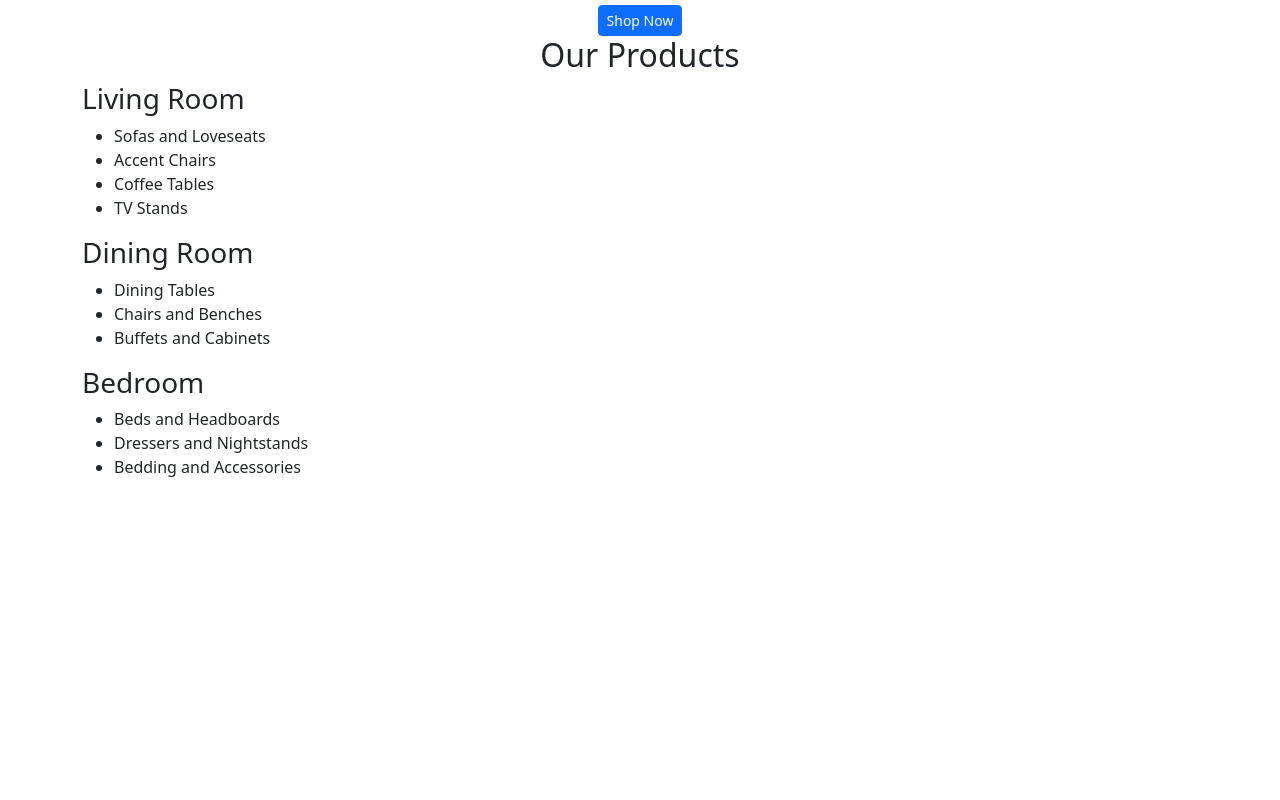
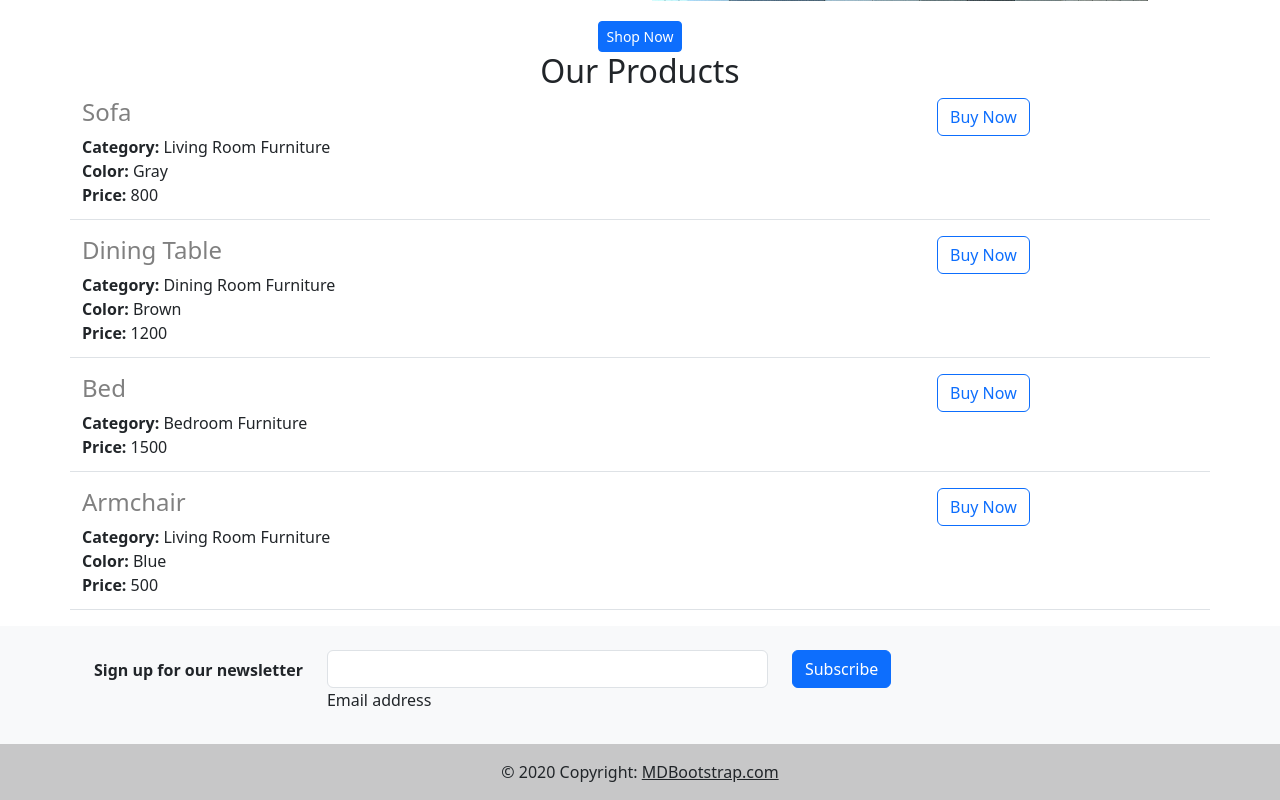
Before and after one commit to salmanakhtar57/Furniture-Website, a Flask app: page / in a window 1280 px wide. Shown: the part 426-1226 px from the top of the page. Before the commit the page ends 903 px from the top, so only its background shows below. Run offline with Flask 2, Linux system fonts and the light colour scheme.

Commit message:
created products list, render with HTML and improve the front page of the website.

```diff
--- a/app.py
+++ b/app.py
@@ -1,11 +1,46 @@
-from flask import Flask, render_template
+from flask import Flask, render_template, jsonify
 
 app = Flask(__name__)
 
+PRODUCTS = [
+  {
+    'id': 1,
+    'item': 'Sofa',
+    'category': 'Living Room Furniture',
+    'color': 'Gray',
+    'price': '800'
+  },
+  {
+    'id': 2,
+    'item': 'Dining Table',
+    'category': 'Dining Room Furniture',
+    'color': 'Brown',
+    'price': '1200'
+  },
+  {
+    'id': 3,
+    'item': 'Bed',
+    'category': 'Bedroom Furniture',
+    'price': '1500'
+  },
+  {
+    'id': 4,
+    'item': 'Armchair',
+    'category': 'Living Room Furniture',
+    'color': 'Blue',
+    'price': '500'
+  },
+]
+
 
 @app.route("/")
-def index():
-  return render_template('home.html')
+def hello_modern():
+  return render_template('home.html', products=PRODUCTS, company_name="Modern")
+
+
+@app.route("/products")
+def list_products():
+  return jsonify(PRODUCTS)
 
 
 if __name__ == "__main__":
--- /dev/null
+++ b/templates/footer.html
@@ -0,0 +1,45 @@
+<footer class="bg-light text-center text-lg-start">
+  <!-- Grid container -->
+  <div class="container p-4 pb-0">
+    <form action="">
+      <!--Grid row-->
+      <div class="row">
+        <!--Grid column-->
+        <div class="col-auto mb-4 mb-md-0">
+          <p class="pt-2">
+            <strong>Sign up for our newsletter</strong>
+          </p>
+        </div>
+        <!--Grid column-->
+
+        <!--Grid column-->
+        <div class="col-md-5 col-12 mb-4 mb-md-0">
+          <!-- Email input -->
+          <div class="form-outline mb-4">
+            <input type="email" id="form5Example25" class="form-control" />
+            <label class="form-label" for="form5Example25">Email address</label>
+          </div>
+        </div>
+        <!--Grid column-->
+
+        <!--Grid column-->
+        <div class="col-auto mb-4 mb-md-0">
+          <!-- Submit button -->
+          <button type="submit" class="btn btn-primary mb-4">
+            Subscribe
+          </button>
+        </div>
+        <!--Grid column-->
+      </div>
+      <!--Grid row-->
+    </form>
+  </div>
+  <!-- Grid container -->
+
+  <!-- Copyright -->
+  <div class="text-center p-3" style="background-color: rgba(0, 0, 0, 0.2);">
+    © 2020 Copyright:
+    <a class="text-dark" href="https://mdbootstrap.com/">MDBootstrap.com</a>
+  </div>
+  <!-- Copyright -->
+</footer>
--- a/templates/home.html
+++ b/templates/home.html
@@ -4,15 +4,16 @@
     <meta charset="UTF-8">
     <meta http-equiv="X-UA-Compatible" content="IE=edge">
     <meta name="viewport" content="width=device-width, initial-scale=1.0">
-    <title>Furniture Website</title>
+    <title> Modern Furniture </title>
   <link href="https://cdn.jsdelivr.net/npm/bootstrap@5.3.0-alpha1/dist/css/bootstrap.min.css" rel="stylesheet" integrity="sha384-GLhlTQ8iRABdZLl6O3oVMWSktQOp6b7In1Zl3/Jr59b6EGGoI1aFkw7cmDA6j6gD" crossorigin="anonymous">
 </head>
 <body>
   <div class="container" style="margin-top: 35px;">
 
-      <div style="text-align: center;">
-        <h1> FURNITURE</h1>
-      </div>
+       <h1 class="text-center mt-4 mb-4">
+         {{ company_name }} Furniture
+       </h1>
+
 
       <div class="row" style="margin-bottom:20px;">
         <div class="col-md-6">
@@ -26,7 +27,7 @@
             everything you need to create the perfect home.
           </p>
         </div class="d-none d-md-block col-md-6">
-        <img src=" static/furniture.jpg" style="height: 320px; width: 520px; border-radius: 4px;">
+        <img src=" static/main.jpg" style="height: 320px; width: 520px; border-radius: 4px;">
       </div>
 
       <div style="text-align: center;">
@@ -36,30 +37,14 @@
         <h2>Our Products</h2>
       </div>
 
-      <div>
-        <h3>Living Room</h3>
-        <ul>
-          <li>Sofas and Loveseats</li>
-          <li>Accent Chairs</li>
-          <li>Coffee Tables</li>
-          <li>TV Stands</li>
-        </ul>
 
-        <h3>Dining Room</h3>
-        <ul>
-          <li>Dining Tables</li>
-          <li>Chairs and Benches</li>
-          <li>Buffets and Cabinets</li>
-        </ul>
 
-        <h3>Bedroom</h3>
-        <ul>
-          <li>Beds and Headboards</li>
-          <li>Dressers and Nightstands</li>
-          <li>Bedding and Accessories</li>
-        </ul>
-      </div>
+        {% for product in products %}
+         {% include 'items.html' %}
+        {% endfor %}
+  </div>
 
-</div>
+  {% include 'footer.html' %}
+
 </body>
 </html>
--- /dev/null
+++ b/templates/items.html
@@ -0,0 +1,33 @@
+ <div class="border-bottom row" style="margin-bottom: 16px; padding-bottom: 12px">
+
+   <div class="col-9">
+
+     <!--      Listing items -->
+     <h4 style="color: gray;">
+       {{product['item']}}
+     </h4>
+
+     <div>
+       <b>Category:</b> {{product['category']}}
+     </div>
+
+     <!--      If the color property is not included -->
+     {% if 'color' in product %}
+     <div>
+       <b>Color:</b> {{product['color']}}
+     </div>
+     {% endif %}
+
+     <!--      Price category -->
+     <div>
+       <b>Price:</b> {{product['price']}}
+     </div>
+
+   </div>
+
+   <!--    Button -->
+   <div class="col-3">
+     <button type="button" class="btn btn-outline-primary">Buy Now</button>
+   </div>
+
+ </div>
```
Also changed, not shown: templates/main.html (deleted, +0 -216 lines), templates/mid_template.html (deleted, +0 -58 lines).
